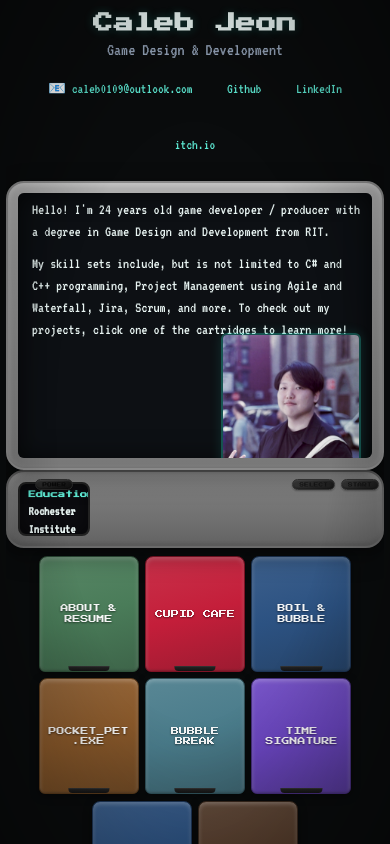
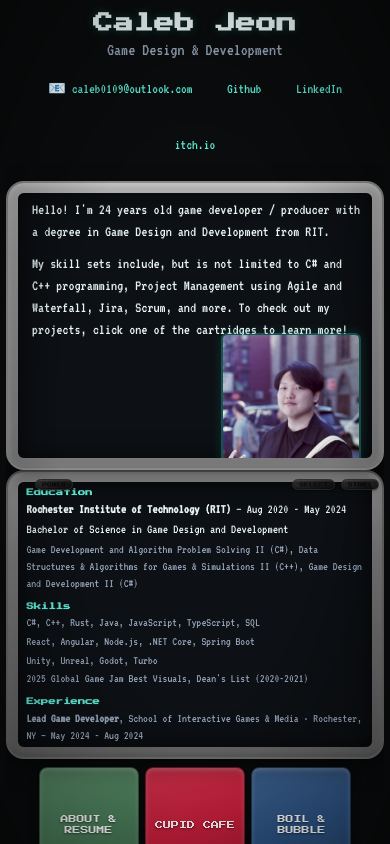
Before and after one commit to caleb0109/portfolioPage, a React (Vite) app: page / in a window 390 px wide. Shown: the top 844 px of the page. Built offline with nearby package versions, Linux system fonts and the light colour scheme.

Commit message:
ds should shrink accordingly to screen size

```diff
--- a/src/components/DS.css
+++ b/src/components/DS.css
@@ -6,6 +6,7 @@
   display: flex;
   flex-direction: row;
   align-items: center;
+  justify-content: center;
   gap: var(--side-gap);
   width: 100%;
   max-width: 100%;
@@ -562,9 +563,14 @@
     padding: 2px 6px;
   }
 
+  /* Single full-width column so the bottom display matches the top (grid side
+     columns were still reserving space while d-pad / face buttons are hidden). */
   .ds-controls-row {
+    display: grid;
+    grid-template-columns: 1fr;
     gap: 0;
     justify-content: center;
+    justify-items: stretch;
   }
 
   .ds-dpad {
@@ -576,7 +582,15 @@
   }
 
   .ds-bottom-screen {
+    grid-column: 1;
+    width: 100%;
+    max-width: 100%;
     max-height: none;
+    /* Match top screen treatment on small viewports */
+    background: var(--crt-screen-bg);
+    border: none;
+    border-radius: clamp(6px, 1.2vw, 8px);
+    box-shadow: inset 0 0 24px rgba(0, 0, 0, 0.6);
   }
 
   .ds-btn {
```
Also changed, not shown: 2 other files (tests, documents, lock files or other folders).
